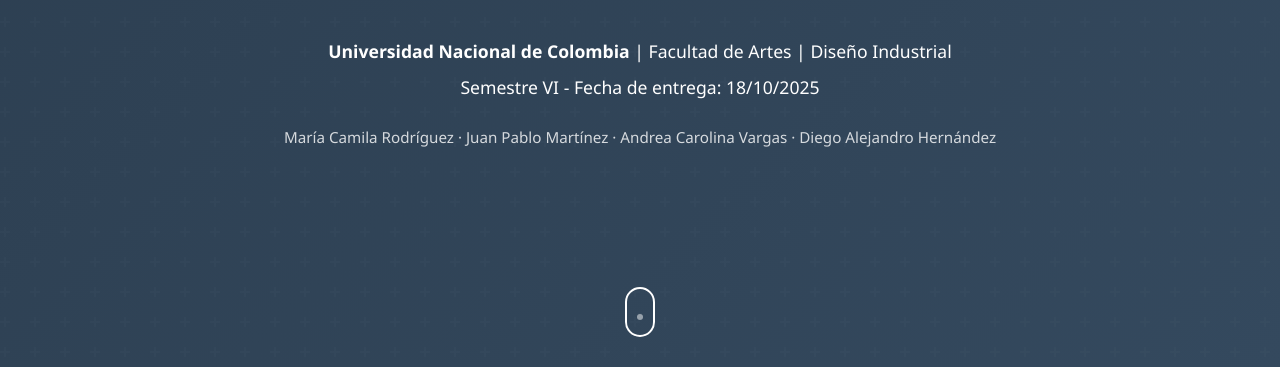
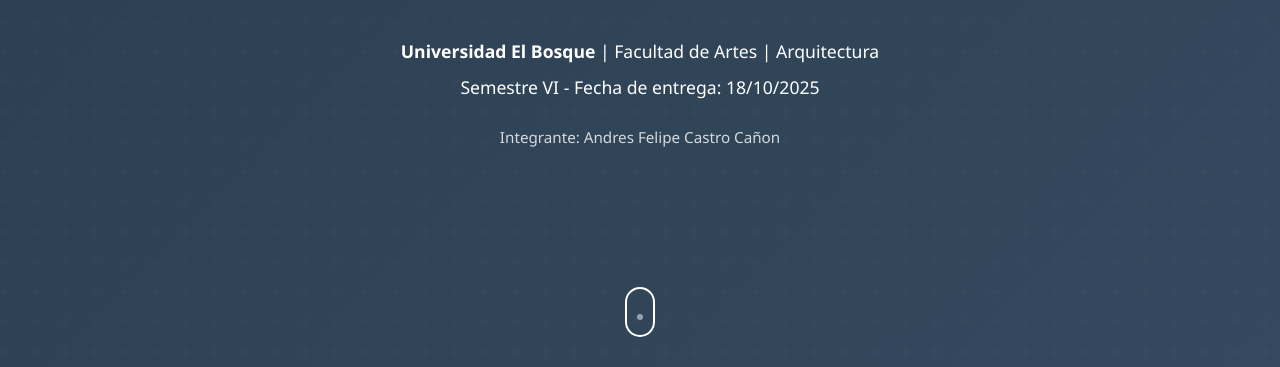
Before and after one commit to SeBBastinGGRANA/TRABAJO-ARQUITECTURA, a plain HTML site: page index.html in a window 1280 px wide. Shown: the part 433-800 px from the top of the page. Drawn offline with nearby package versions, Linux system fonts and the light colour scheme.

Commit message:
Update index.html

```diff
--- a/index.html
+++ b/index.html
@@ -38,12 +38,13 @@
         <h2 class="hero__title">Balizas Sonoras Interactivas en Espacios Públicos</h2>
         <p class="hero__subtitle">Análisis Contextual y Ético de un Sistema de Orientación Urbana Inclusivo</p>
         <div class="hero__meta">
-          <p><strong>Universidad Nacional de Colombia</strong> | Facultad de Artes | Diseño Industrial</p>
-          <p>Semestre VI - Fecha de entrega: 18/10/2025</p>
-        </div>
-        <div class="hero__team">
-          <p>María Camila Rodríguez · Juan Pablo Martínez · Andrea Carolina Vargas · Diego Alejandro Hernández</p>
-        </div>
+  <p><strong>Universidad El Bosque</strong> | Facultad de Artes | Arquitectura</p>
+  <p>Semestre VI - Fecha de entrega: 18/10/2025</p>
+</div>
+<div class="hero__team">
+  <p>Integrante: Andres Felipe Castro Cañon</p>
+</div>
+
       </div>
       <div class="scroll-indicator">
         <span></span>
```
